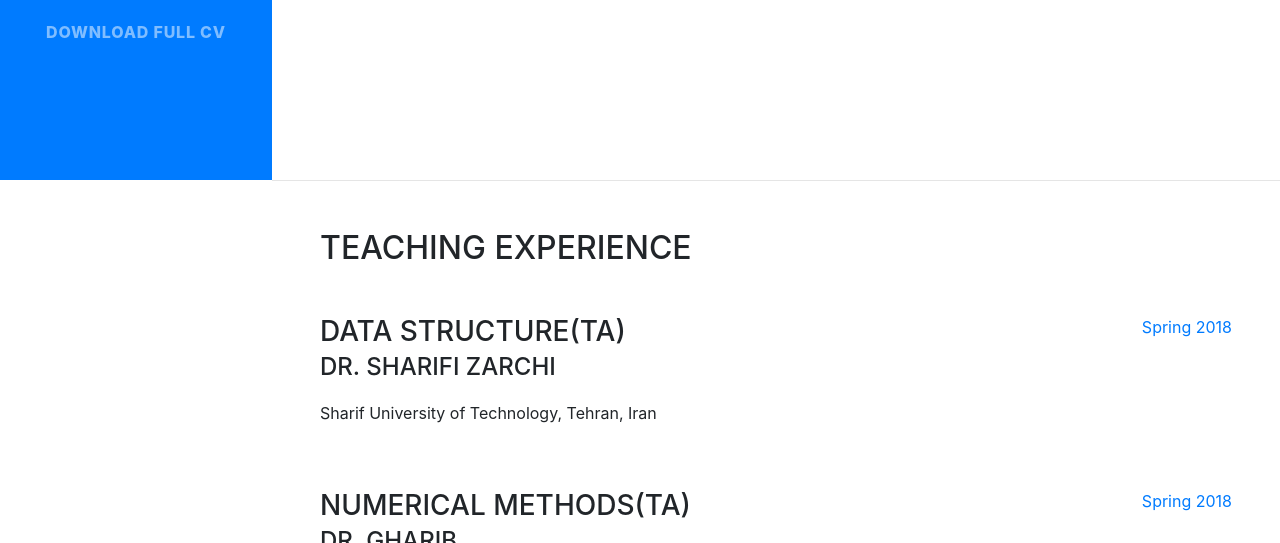
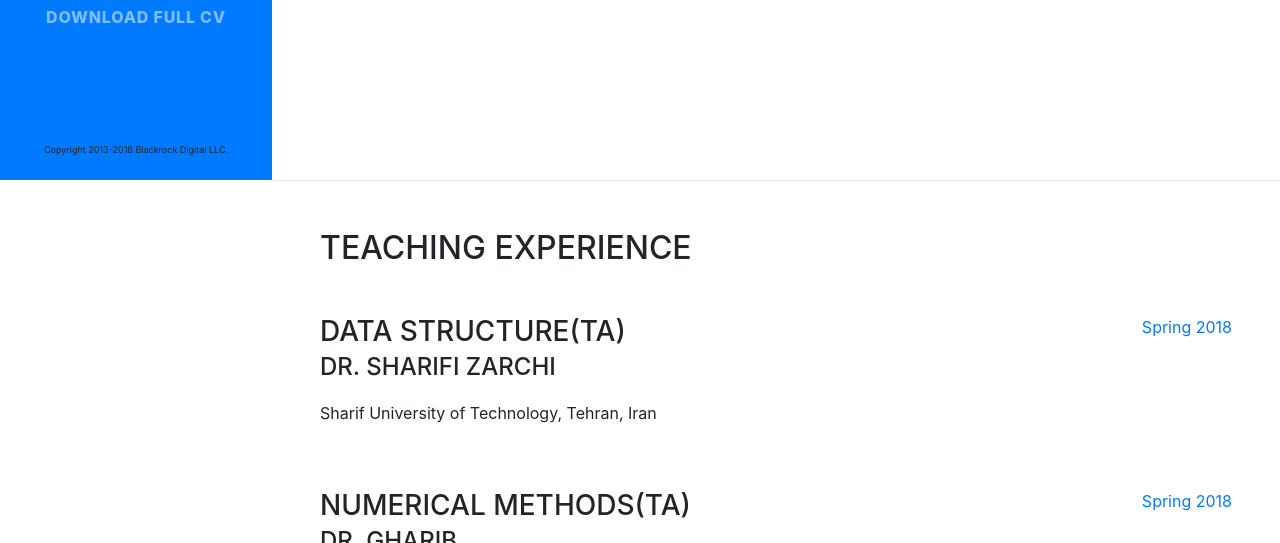
Before and after one commit to sepehrabdous/sepehrabdous.github.io, a website with bundled scripts: page index.html in a window 1280 px wide. Shown: the part 620-1163 px from the top of the page. Built offline with nearby package versions, Linux system fonts and the light colour scheme; a web font is replaced by a local one.

Commit message:
add copy right

```diff
--- a/index.html
+++ b/index.html
@@ -66,6 +66,8 @@
           </li>
         </ul>
       </div>
+        <p style="font-size: xx-small">Copyright 2013-2018 Blackrock Digital LLC.</p>
+
     </nav>
 
     <div class="container-fluid p-0">
```
